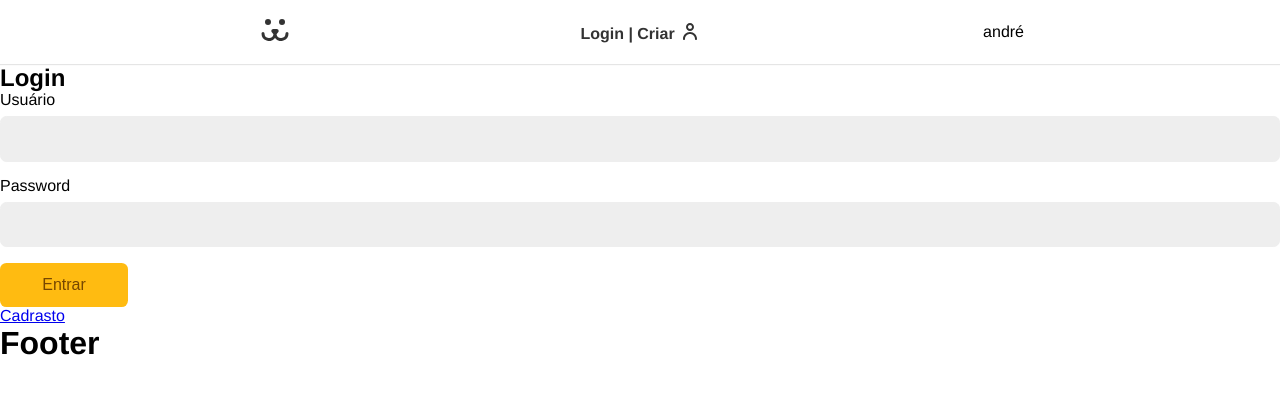
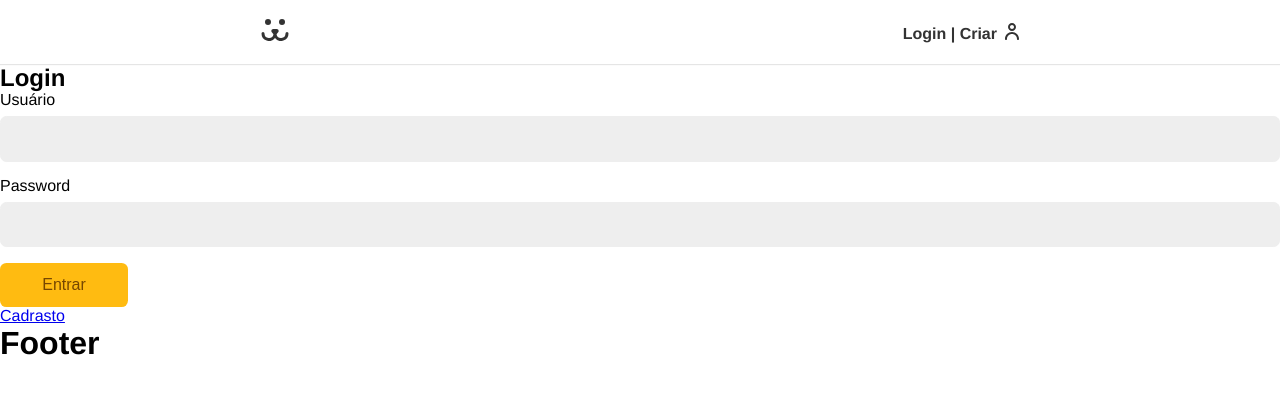
Before and after one commit to anthony-ricardox/Dogs, a React app: page /login in a window 1280 px wide. Shown: the top 394 px of the page. Built offline with nearby package versions, Linux system fonts and the light colour scheme; the HTML template or start-up script is replaced by a standard one.

Commit message:
gerencia quem está logado via UserContext exibe feedback de erro do login no formulário limpa tags HTML da mensagem retornada pela API

```diff
--- a/src/Components/Header/Header.jsx
+++ b/src/Components/Header/Header.jsx
@@ -2,21 +2,26 @@ import React from "react";
 import styles from "./Header.module.css";
 import { Link } from "react-router-dom";
 import Dogs from "../../Assents/dogs.svg?react";
-import { UserContext } from '../../useContext'
-
+import { UserContext } from "../../useContext";
 
 const Header = () => {
-  const context = React.useContext(UserContext)
-  console.log(context)
+  const { data } = React.useContext(UserContext);
+
   return (
     <header className={styles.header}>
-
-    <nav className={`${styles.nav} ${styles.conteiner}`}>
+      <nav className={`${styles.nav} ${styles.conteiner}`}>
         <Link className={styles.logo} to={"/"} aria-label="Dogs | Home">
           <Dogs />
         </Link>
-        <Link className={styles.login} to={"/login"}>Login | Criar</Link>
-        {context.usuario}
+        {data ? (
+          <Link className={styles.login} to={"/conta"}>
+            {data.nome}
+          </Link>
+        ) : (
+          <Link className={styles.login} to={"/login"}>
+            Login | Criar
+          </Link>
+        )}
       </nav>
     </header>
   );
--- a/src/Components/Login/LoginForm.jsx
+++ b/src/Components/Login/LoginForm.jsx
@@ -3,42 +3,18 @@ import { Link } from "react-router-dom";
 import Input from "../Forms/Input";
 import Button from "../Forms/Button";
 import useForm from "../../Hooks/useForm";
-import { TOKEN_POST, USER_GET } from "../../api";
 import { UserContext } from "../../useContext";
 
 const LoginForm = () => {
   const username = useForm();
   const password = useForm();
-  const context = React.useContext(UserContext);
-  console.log(context)
-
-  React.useEffect(() => {
-    const token = window.localStorage.getItem("token");
-    if (token) {
-      getUser(token);
-    }
-  }, []);
-
-  async function getUser(token) {
-    const { url, options } = USER_GET(token);
-    const reponse = await fetch(url, options);
-    const json = await reponse.json();
-    console.log(json);
-  }
+  const { userLogin, error } = React.useContext(UserContext);
 
   async function handleSubmit(event) {
     event.preventDefault();
 
     if (username.validate() && password.validate()) {
-      const { url, options } = TOKEN_POST({
-        username: username.value,
-        password: password.value,
-      });
-
-      const reponse = await fetch(url, options);
-      const json = await reponse.json();
-      window.localStorage.setItem("token", json.token);
-      getUser(json.token);
+      userLogin(username.value, password.value)
     }
   }
   return (
@@ -47,6 +23,7 @@ const LoginForm = () => {
       <form action="" onSubmit={handleSubmit}>
         <Input type="text" label="Usuário" name="username" {...username} />
         <Input type="password" label="Password" name="password" {...password} />
+        {error && <p style={{ color: "#f31", marginTop: "0.5rem" }}>{error}</p>}
 
         <Button> Entrar</Button>
       </form>
--- a/src/Hooks/useForm.jsx
+++ b/src/Hooks/useForm.jsx
@@ -26,7 +26,7 @@ const useForm = (type) => {
   }
 
   function onChange({ target }) {
-    if(error) validate(target.value);
+    if (error) validate(target.value);
     setValue(target.value);
   }
 
--- a/src/useContext.jsx
+++ b/src/useContext.jsx
@@ -1,12 +1,55 @@
-import React from 'react'
-export const UserContext = React.createContext()
+import React from "react";
+import { TOKEN_POST, USER_GET } from "./api";
 
-export const UseStorage = ({children}) => {
+export const UserContext = React.createContext();
+
+export const UseStorage = ({ children }) => {
+  const [data, setData] = React.useState(null);
+  const [login, setLogin] = React.useState(null);
+  const [loading, setLoading] = React.useState(false);
+  const [error, setError] = React.useState(null);
+
+  function stripHtml(html) {
+    return String(html).replace(/<[^>]*>/g, "").trim();
+  }
+
+  async function getUser(token) {
+    const { url, options } = USER_GET(token);
+    const response = await fetch(url, options);
+    const json = await response.json();
+    if (!response.ok) {
+      setError(stripHtml(json.message) || "Erro ao buscar usuário");
+      return;
+    }
+    setData(json);
+    setLogin(true);
+    console.log("Dados do usuário:", json);
+  }
+
+  async function userLogin(username, password) {
+    setError(null);
+    const { url, options } = TOKEN_POST({ username, password });
+    try {
+      const tokenRes = await fetch(url, options);
+      const tokenJson = await tokenRes.json();
+      if (!tokenRes.ok || !tokenJson.token) {
+        setError(stripHtml(tokenJson.message) || "Usuário ou senha inválidos");
+        return;
+      }
+      const { token } = tokenJson;
+      window.localStorage.setItem("token", token);
+      getUser(token);
+    } catch (err) {
+      setError("Erro de conexão. Tente novamente.");
+      console.error(err);
+    }
+  }
+
   return (
-    <UserContext.Provider value={{usuario: 'andré'}}>
-        {children}
+    <UserContext.Provider value={{ userLogin, error , data}}>
+      {children}
     </UserContext.Provider>
-  )
-}
+  );
+};
 
-export default UseStorage
+export default UseStorage;
```
